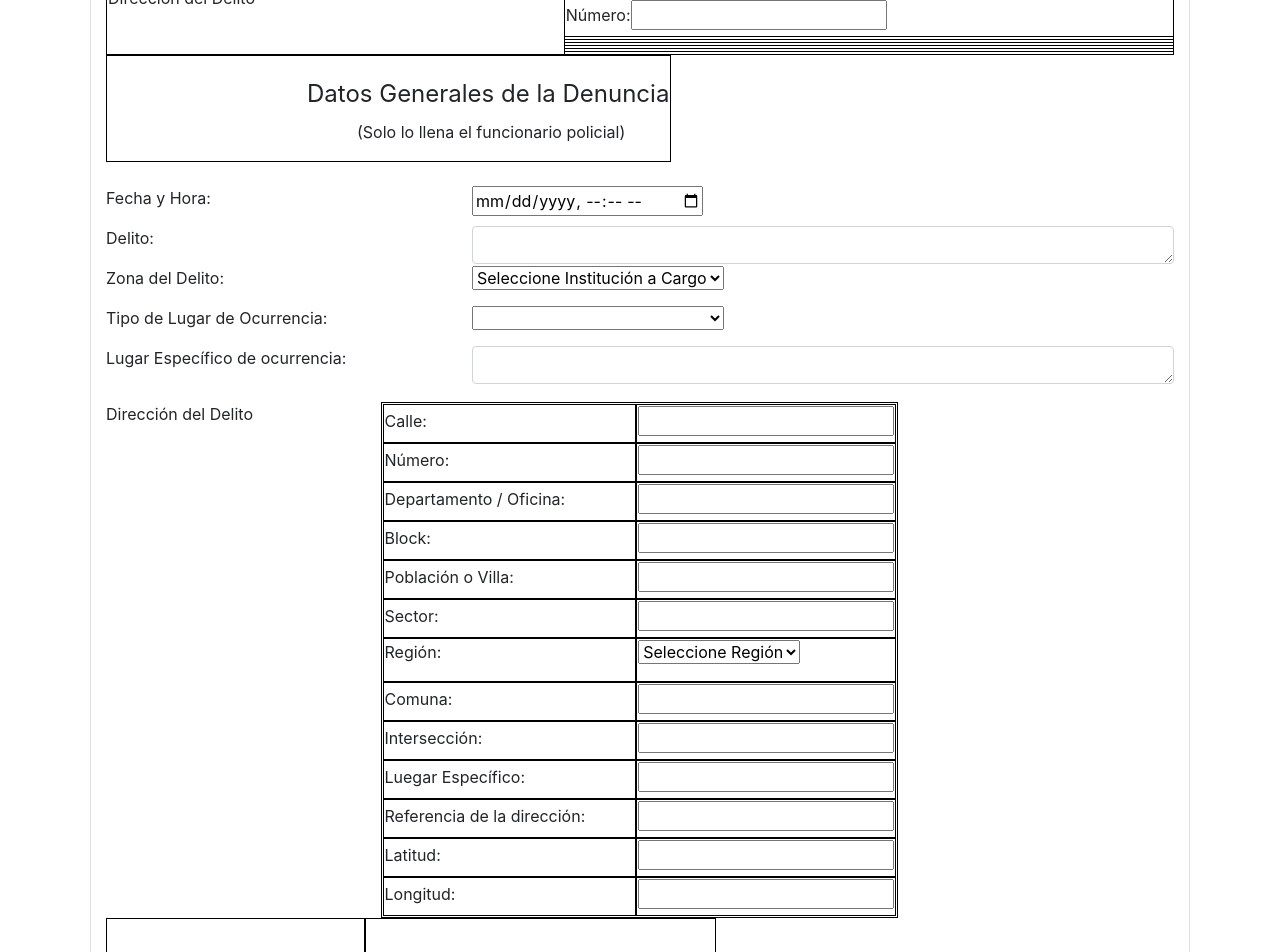
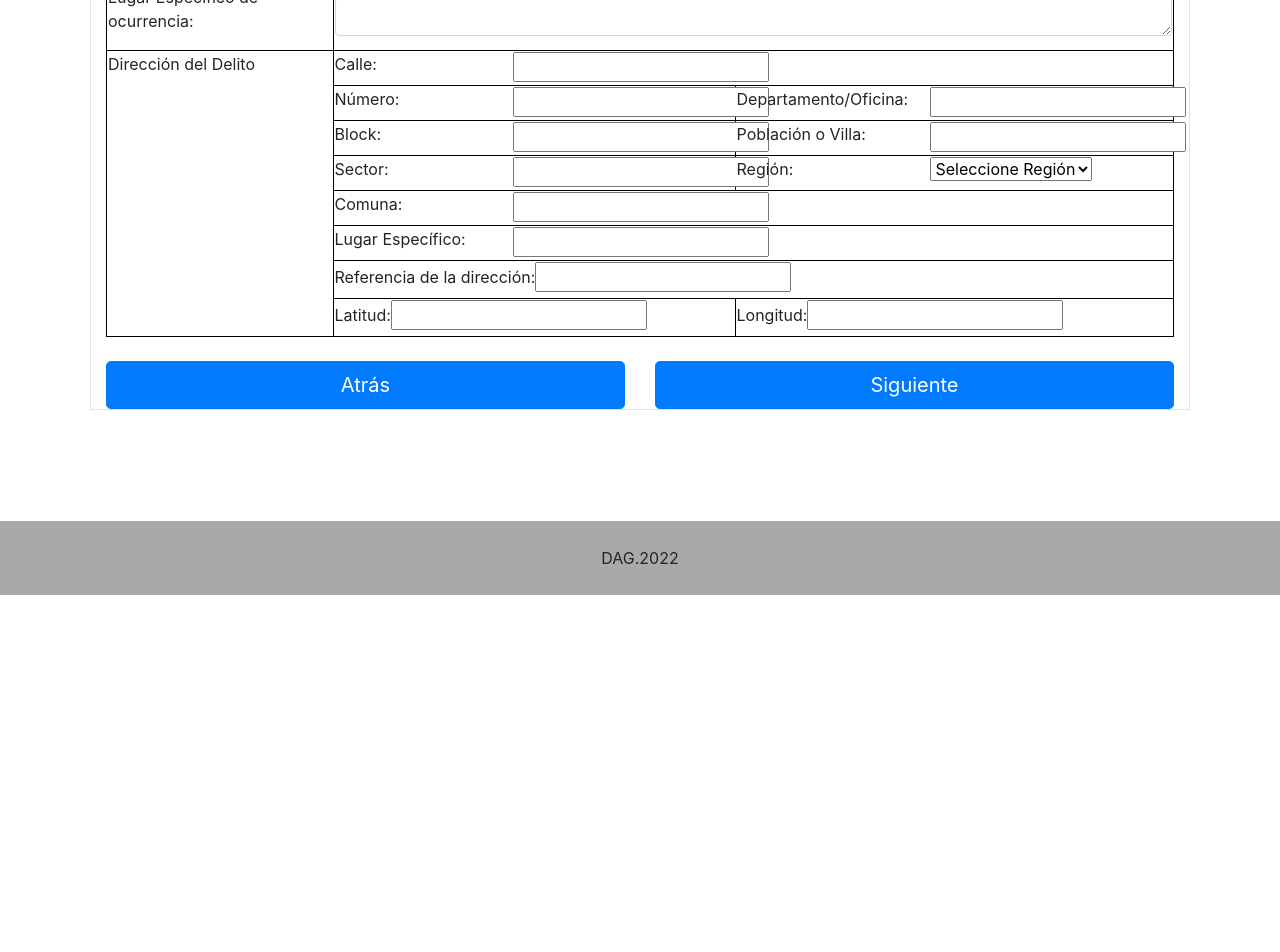
Before and after one commit to ericksolar/ParteYDenuncias, an Angular app in the folder ParteyDenunciaFrontEnd/: page /datosgenerales in a window 1280 px wide. Shown: the part 400-1352 px from the top of the page. After the commit the page ends 995 px from the top, so only its background shows below. Built offline with nearby package versions, Linux system fonts and the light colour scheme.

Commit message:
UPDATE: Refactor
Refactorización del formulario  de datos generales

wip

```diff
--- a/ParteyDenunciaFrontEnd/src/app/app.component.css
+++ b/ParteyDenunciaFrontEnd/src/app/app.component.css
@@ -10,12 +10,18 @@ body{
 
 #content{
     float: right;
-    /* width: calc(80% - 30px); */ /* calculo con aside incluido */
+    /*width: calc(80% - 30px); */ /* calculo con aside incluido */
     width: 100%;
     padding-left: 15px; /* compensa al -15 de row y col del div*/
     padding-right: 15px; /* compensa al -15 de row y col del div*/
     min-height: 780px;
     /* border: 1px solid black;   */
+}
+
+aside{
+    float: left;
+    width: calc(20% - 20px); /* - 20 px para compensar el padding 10 por lado*/
+    padding: 10px;
 }
 
 header{
@@ -57,12 +63,6 @@ nav ul li a{
     color:white;
 }
 
-aside{
-    float: left;
-    width: calc(20% - 20px); /* - 20 px para compensar el padding 10 por lado*/
-    padding: 10px;
-}
-
 .clearfix{
     clear: both;
 }
--- a/ParteyDenunciaFrontEnd/src/app/components/datosgenerales/datosgenerales.component.html
+++ b/ParteyDenunciaFrontEnd/src/app/components/datosgenerales/datosgenerales.component.html
@@ -1,13 +1,18 @@
 <div class="row border">
     <div class="col">
         <form>
-
             <table style="width: 100%;">
+                <tr>
+                    <td colspan="3" class="" style="text-align: center;">
+                        <h3>Datos Generales de la Denuncia</h3>
+                        <small>(Solo lo llena el funcionario policial)</small>
+                    </td>
+                </tr>
                 <tr>
                     <td>
                         <p> Fecha y Hora: </p>
                     </td>
-                    <td>
+                    <td colspan="2">
                         <input type="datetime-local">
                     </td>
                 </tr>
@@ -15,15 +20,15 @@
                     <td>
                         <p> Delito </p>
                     </td>
-                    <td>
-
+                    <td colspan="2">
+                        <textarea class="form-control" rows="1"></textarea>
                     </td>
                 </tr>
                 <tr>
                     <td>
                         <p> Zona del Delito: </p>
                     </td>
-                    <td>
+                    <td colspan="2">
                         <select class="form-select" aria-label="Default select example">
                             <option selected>Seleccione Institución a Cargo</option>
                             <option value="1">Rural</option>
@@ -39,7 +44,7 @@
                     <td>
                         <p> Tipo de Lugar de Ocurrencia: </p>
                     </td>
-                    <td>
+                    <td colspan="2">
                         <select class="form-select" aria-label="Default select example" [(ngModel)]="TipoOcurrencia" name="Ocurrencia">
                             <option selected>Seleccione Institución a Cargo</option>
                             <option value="1">Vía Pública</option>
@@ -58,202 +63,88 @@
                     <td>
                         <p> Lugar Específico de ocurrencia: </p>
                     </td>
-                    <td>
+                    <td colspan="2">
                         <textarea class="form-control" rows="1"></textarea>
                     </td>
                 </tr>
                 <tr>
-                    <td rowspan="9">
+                    <td rowspan="9" style="vertical-align: text-top;">
                         <p>Dirección del Delito</p>
                     </td>
+                    <td style="border-right: 0px;">
+                        <div class="row">
+                            <div class="col-5">
+                                <label>Calle:</label>
+                            </div>
+                            <div class="col-7">
+                                <input type="text">
+                            </div>
+                        </div>
+                    </td>
+                    <td style="border-left: 0px;"></td>
+                </tr>
+                <tr>
                     <td>
+                        <div class="row">
+                            <div class="col-5">
+                                <label>Número:</label>
+                            </div>
+                            <div class="col-7">
+                                <input type="text">
+                            </div>
+                        </div>
+                    </td>
+                    <td>
+                        <div class="row">
+                            <div class="col-5">
+                                <label>Departamento/Oficina:</label>
+                            </div>
+                            <div class="col-7">
+                                <input type="text">
+                            </div>
+                        </div>
                     </td>
                 </tr>
                 <tr>
                     <td>
-                        <label>Calle:</label>
+                        <div class="row">
+                            <div class="col-5">
+                                <label>Block:</label>
+                            </div>
+                            <div class="col-7">
                                 <input type="text">
+                            </div>
+                        </div>
+
+                    </td>
+                    <td>
+                        <div class="row">
+                            <div class="col-5">
+                                <label>Población o Villa:</label>
+                            </div>
+                            <div class="col-7">
+                                <input type="text">
+                            </div>
+                        </div>
                     </td>
                 </tr>
                 <tr>
-                    <td>
-                        <label>Número:</label>
+                    <td >
+                        <div class="row">
+                            <div class="col-5">
+                                <label>Sector:</label>
+                            </div>
+                            <div class="col-7">
                                 <input type="text">
-                    </td>
-                </tr>
-                <tr>
-                    <td>
-                    </td>
-                </tr>
-                <tr>
-                    <td>
-                    </td>
-                </tr>
-                <tr>
-                    <td>
-                    </td>
-                </tr>
-                <tr>
-                    <td>
-                    </td>
-                </tr>
-                <tr>
-                    <td>
-                    </td>
-                </tr>
-                <tr>
-                    <td>
-                    </td>
-                </tr>
-            </table>
-            <tr>
-                <td style="padding-left: 200px; padding-top: 20px;">
-                    <legend>Datos Generales de la Denuncia</legend>
-                    <p style="padding-left: 50px;"> (Solo lo llena el funcionario policial)</p>
-
-                </td>
-            </tr>
-            <!-- <fieldset disabled> -->
-
-            <br>
-
-            <div class="row ">
-                <div class="col-4">
-                    <p> Fecha y Hora: </p>
-                </div>
-                <div class="col-8 ">
-                    <input type="datetime-local">
                             </div>
                         </div>
-
-
-            <div class="row ">
-                <div class="col-4">
-                    <p> Delito: </p>
-                </div>
-                <div class="col-8 ">
-                    <textarea class="form-control" rows="1"></textarea>
-
-                </div>
-            </div>
-            <div class="row ">
-                <div class="col-4">
-                    <p> Zona del Delito: </p>
-                </div>
-                <div class="col-8 ">
-                    <select class="form-select" aria-label="Default select example">
-                        <option selected>Seleccione Institución a Cargo</option>
-                        <option value="1">Rural</option>
-                        <option value="1">Urbano</option>
-                        <option value="2">Marítimo</option>
-                        <option value="3">Fluvial</option>
-                        <option value="3">Lacustre</option>
-
-                      </select>
-                </div>
-            </div>
-
-
-            <div class="row ">
-                <div class="col-4">
-                    <p> Tipo de Lugar de Ocurrencia: </p>
-                </div>
-                <div class="col-8 ">
-                    <select class="form-select" aria-label="Default select example" [(ngModel)]="TipoOcurrencia" name="Ocurrencia">
-                        <option selected>Seleccione Institución a Cargo</option>
-                        <option value="1">Vía Pública</option>
-                        <option value="2">Local Comercial</option>
-                        <option value="3">Domicilio Particular</option>
-                        <option value="4">Establecimiento Educacional</option>
-                        <option value="otro">Otro</option>
-
-                      </select>
-                    <div class="form-group" *ngIf="TipoOcurrencia == 'otro'">
-                        <input type="text" class="" id="name" ngModel name="other_college_name" required>
-                    </div>
-                </div>
-            </div>
-
-
-            <div class="row ">
-                <div class="col-4">
-                    <p> Lugar Específico de ocurrencia: </p>
-                </div>
-                <div class="col-8 ">
-                    <textarea class="form-control" rows="1"></textarea>
-
-                </div>
-            </div>
-
-            <!-- //////////////   DIRECCIÓN DEL DELITO   ////////////////////                                                        -->
-            <div class="row mt-3">
-                <div class="col-3 ">
-                    <p>Dirección del Delito</p>
-                </div>
-                <div class="col-7 ">
-                    <tr>
-
-
-
-                        <td>
-                            <tr>
-                                <td style="padding-right: 50px;">
-                                    <label>Calle:</label>
                     </td>
                     <td>
-                                    <input type="text">
-                                </td>
-                            </tr>
-
-
-                            <tr>
-                                <td style="padding-right: 50px;">
-                                    <label>Número:</label>
-                                </td>
-                                <td>
-                                    <input type="text">
-                                </td>
-                            </tr>
-                            <tr>
-                                <td style="padding-right: 50px;">
-                                    <label>Departamento / Oficina:</label>
-                                </td>
-                                <td>
-                                    <input type="text">
-                                </td>
-                            </tr>
-
-                            <tr>
-                                <td style="padding-right: 50px;">
-                                    <label>Block:</label>
-                                </td>
-                                <td>
-                                    <input type="text">
-                                </td>
-                            </tr>
-                            <tr>
-                                <td style="padding-right: 50px;">
-                                    <label>Población o Villa:</label>
-                                </td>
-                                <td>
-                                    <input type="text">
-                                </td>
-                            </tr>
-                            <tr>
-                                <td style="padding-right: 50px;">
-                                    <label>Sector:</label>
-                                </td>
-                                <td>
-                                    <input type="text">
-                                </td>
-                            </tr>
-
-                            <tr>
-                                <td>
-                                    <p> Región: </p>
-
-                                </td>
-                                <td>
+                        <div class="row">
+                            <div class="col-5">
+                                <label>Región:</label>
+                            </div>
+                            <div class="col-7">
                                 <select class="form-select" aria-label="Default select example">
                                     <option selected>Seleccione Región</option>
                                     <option value="1">I Región</option>
@@ -274,78 +165,55 @@
                                     <option value="3">XVI Región</option>
 
                                   </select>
-                                </td>
-
-                            </tr>
-                            <tr>
-                                <td style="padding-right: 50px;">
-                                    <label>Comuna:</label>
-                                </td>
-                                <td>
-                                    <input type="text">
+                            </div>
+                        </div>
                     </td>
                 </tr>
                 <tr>
-                                <td style="padding-right: 50px;">
-                                    <label>Intersección:</label>
+                    <td style="border-right: 0px;">
+                        <div class="row">
+                            <div class="col-5">
+                                <label>Comuna:</label>
+                            </div>
+                            <div class="col-7">
+                                <input type="text">
+                            </div>
+                        </div>
                     </td>
-                                <td>
+                    <td style="border-left: 0px;"></td>
+                </tr>
+                <tr>
+                    <td style="border-right: 0px;">
+                        <div class="row">
+                            <div class="col-5">
+                                <label>Lugar Específico:</label>
+                            </div>
+                            <div class="col-7">
                                 <input type="text">
+                            </div>
+                        </div>
+                    </td>
+                    <td style="border-left: 0px;"></td>
+                </tr>
+                <tr>
+                    <td colspan="2">
+                        <label>Referencia de la dirección:</label> <input type="text">
                     </td>
                 </tr>
                 <tr>
-                                <td style="padding-right: 50px;">
-                                    <label>Luegar Específico:</label>
+                    <td>
+                        <label>Latitud:</label>  <input type="text">
                     </td>
                     <td>
-                                    <input type="text">
+                        <label>Longitud:</label>  <input type="text">
                     </td>
                 </tr>
-                            <tr>
-                                <td style="padding-right: 50px;">
-                                    <label>Referencia de la dirección:</label>
-                                </td>
-                                <td>
-                                    <input type="text">
-                                </td>
-                            </tr>
-                            <tr>
-                                <td style="padding-right: 50px;">
-                                    <label>Latitud:</label>
-                                </td>
-                                <td>
-                                    <input type="text">
-                                </td>
-                            </tr>
-                            <tr>
-                                <td style="padding-right: 50px;">
-                                    <label>Longitud:</label>
-                                </td>
-                                <td>
-                                    <input type="text">
-                                </td>
-                            </tr>
-                        </td>
-
-                    </tr>
+            </table>
+            <br>
+            <div class="row">
+                <div class="col"><button type="submit" class="btn btn-primary btn-lg btn-block " routerLink="/home" routerLinkActive="active">Atrás</button></div>
+                <div class="col"><button type="submit" class="btn btn-primary btn-lg btn-block " routerLink="/denunciante" routerLinkActive="active">Siguiente</button></div>
             </div>
-            </div>
-
-
-            <tr>
-                <td>
-                    <button type="submit" class="btn btn-primary " routerLink="/home" routerLinkActive="active" style="margin-left: 190px; margin-top: 80px;">Atrás</button>
-
-                </td>
-                <td>
-                    <button type="submit" class="btn btn-primary " routerLink="/denunciante" routerLinkActive="active" style="margin-left: 250px; margin-top: 80px;">Siguiente</button>
-
-                </td>
-            </tr>
-
-            <br><br><br><br>
-
-
         </form>
 
 
```
Also changed, not shown: ParteyDenunciaFrontEnd/src/app/app.component.html (line endings or trailing spaces). Lines whose indentation alone changed are shown as unchanged.
